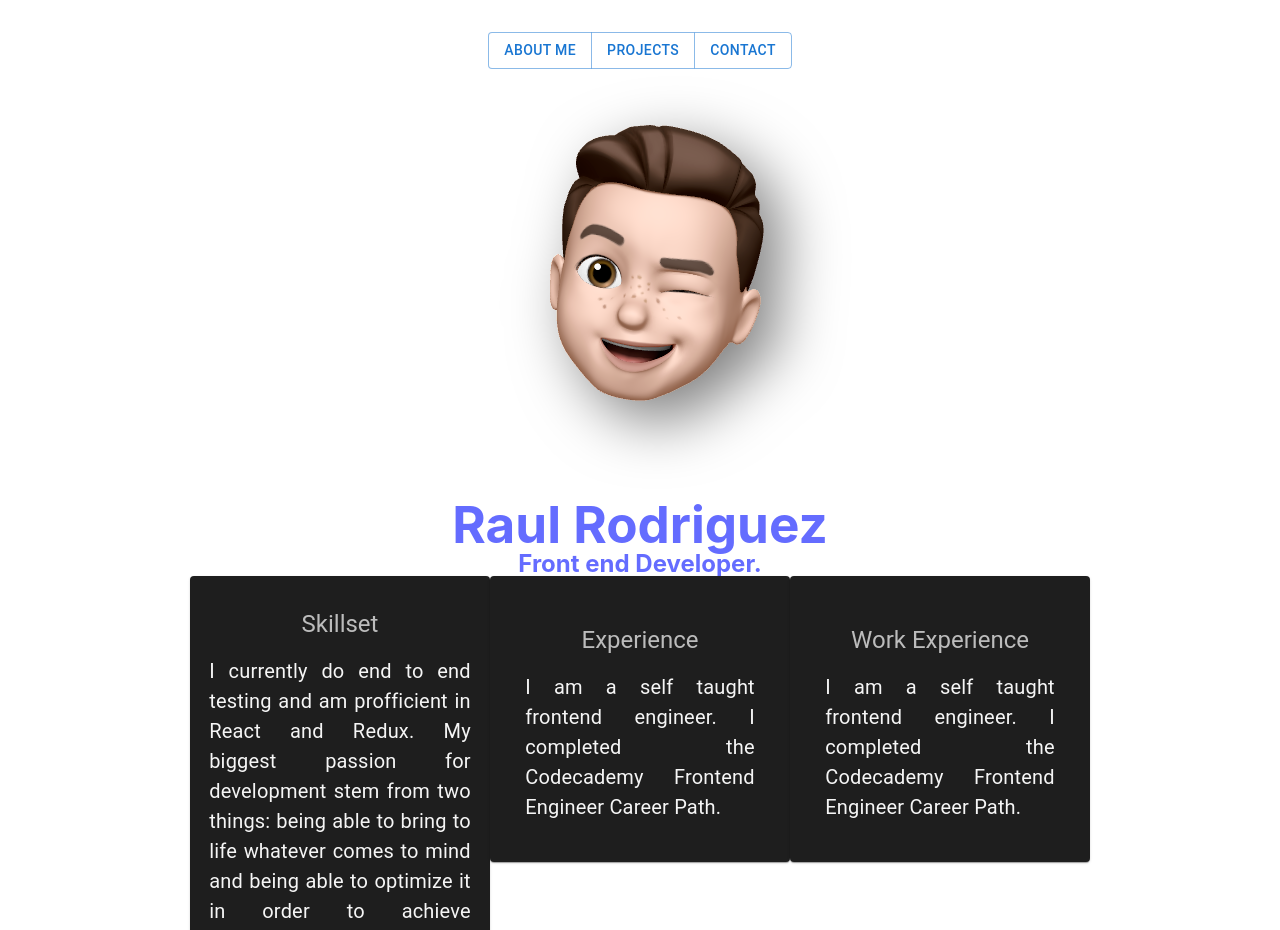
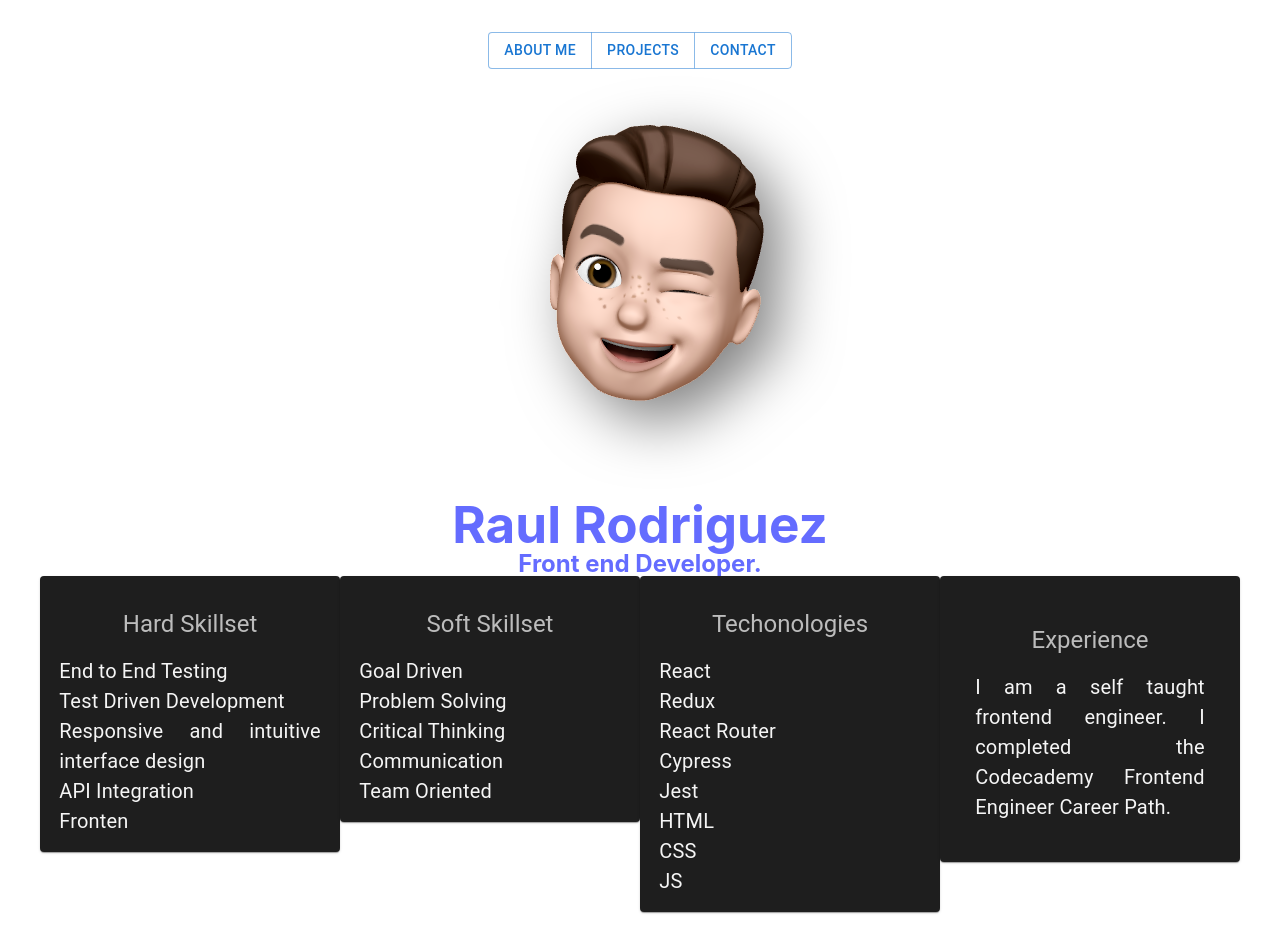
Before and after one commit to Leprekus/react-portfolio-site, a React (Vite) app in the folder leprekus-site/: page / in a window 1280 px wide. Shown: the top 930 px of the page. Built offline with nearby package versions, Linux system fonts and the light colour scheme.

Commit message:
add skills and technologies

```diff
--- a/leprekus-site/src/pages/Home.jsx
+++ b/leprekus-site/src/pages/Home.jsx
@@ -29,16 +29,46 @@ function Home () {
                     <Grid item >
                         <Item>
                             <CardHeader
-                            title='Skillset'
+                            title='Hard Skillset'
                             />
                             <Typography color={'whitesmoke'} fontSize={20} textAlign='justify'>
-                            I currently do
-                            end to end testing and am profficient in
-                            React and Redux. My biggest passion for
-                            development stem from two things: being
-                            able to bring to life whatever comes to
-                            mind and being able to optimize it in
-                            order to achieve maximum performance.
+                            End to End Testing <br/>
+                            Test Driven Development<br/>
+                            Responsive and intuitive interface design <br/>
+                            API Integration <br/>
+
+                            Fronten
+                            </Typography>
+                        </Item>
+                    </Grid>
+                    <Grid item >
+                        <Item>
+                            <CardHeader
+                            title='Soft Skillset'
+                            />
+                            <Typography color={'whitesmoke'} fontSize={20} textAlign='justify'>
+                            Goal Driven <br/>
+                            Problem Solving <br/>
+                            Critical Thinking <br/>
+                            Communication <br/>
+                            Team Oriented <br/>
+                            </Typography>
+                        </Item>
+                    </Grid>
+                    <Grid item >
+                        <Item>
+                            <CardHeader
+                            title='Techonologies'
+                            />
+                            <Typography color={'whitesmoke'} fontSize={20} textAlign='justify'>
+                            React<br/>
+                            Redux<br/>
+                            React Router <br/>
+                            Cypress <br/>
+                            Jest <br/>
+                            HTML <br/>
+                            CSS <br/>
+                            JS
                             </Typography>
                         </Item>
                     </Grid>
@@ -55,22 +85,7 @@ function Home () {
                             </CardContent>
                         </Item>
                     </Grid>
-                    <Grid item >
-                        <Item>
-                            <CardContent>
-                                <CardHeader
-                                title='Work Experience'
-                                />
-                                <Typography color={'whitesmoke'} fontSize={20} textAlign='justify'>
-                                I am a self taught frontend engineer.
-                                I completed the Codecademy Frontend Engineer Career Path.
-                                </Typography>
-                            </CardContent>
-                        </Item>
-                    </Grid>
                 </Grid>
-
-
             </Grid>
         </ThemeProvider>
     )
```
Also changed, not shown: 1 other file (tests, documents, lock files or other folders).
